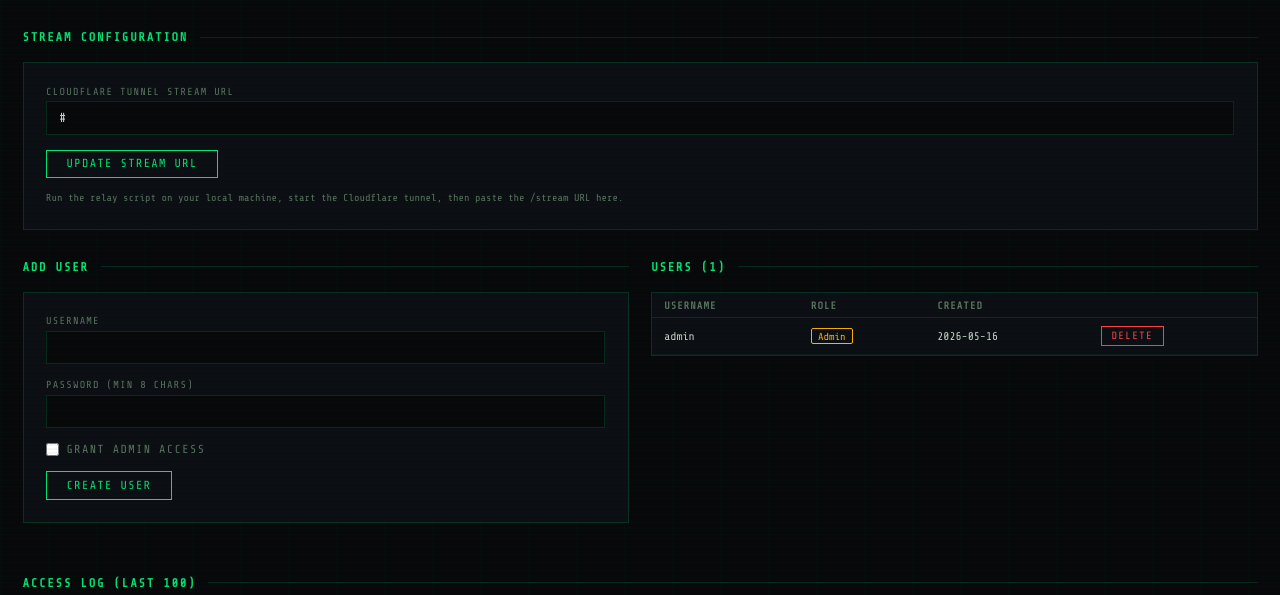
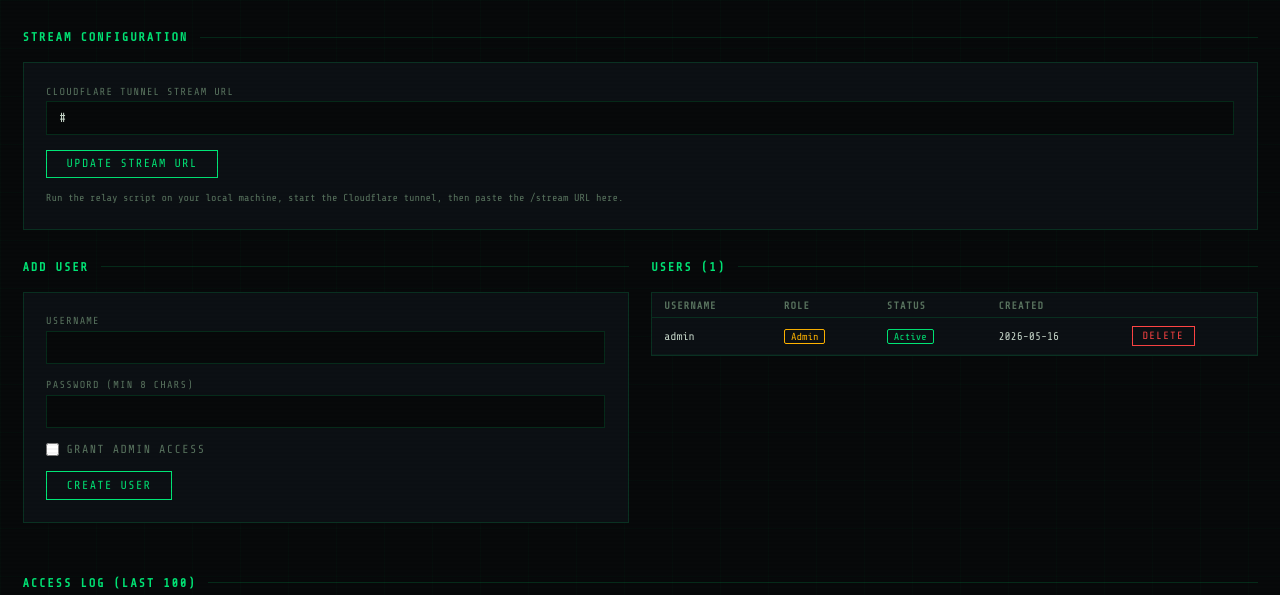
Before and after one commit to Elvienist/sentinel, a Flask app: template templates/admin.html in a window 1280 px wide. Shown: the top 595 px of the page. Run offline with Flask 3, Linux system fonts and the light colour scheme; tables that the repository leaves empty hold one stand-in row (values such as "Sample post"); the template is opened without the code that fills it: values that come from a table or form of the project are taken from there, most other values are stand-ins (such as "Sample title", 1, 10 or a date in 2020); some libraries are stand-ins or nearby versions.

Commit message:
Update admin.html
Unlock and Password strengthening

```diff
--- a/templates/admin.html
+++ b/templates/admin.html
@@ -65,6 +65,7 @@
             <tr>
               <th>Username</th>
               <th>Role</th>
+              <th>Status</th>
               <th>Created</th>
               <th></th>
             </tr>
@@ -74,21 +75,32 @@
             <tr>
               <td>{{ u.username }}</td>
               <td>
-                {% if u.is_admin %}
-                  <span class="tag tag-amber">Admin</span>
+                {% if u.is_admin %}<span class="tag tag-amber">Admin</span>
+                {% else %}<span class="tag tag-dim">Viewer</span>{% endif %}
+              </td>
+              <td>
+                {% if u.is_locked() %}
+                  <span class="tag tag-red">Locked {{ u.lockout_remaining() }}m</span>
                 {% else %}
-                  <span class="tag tag-dim">Viewer</span>
+                  <span class="tag tag-green">Active</span>
                 {% endif %}
               </td>
               <td>{{ u.created_at.strftime('%Y-%m-%d') }}</td>
-              <td>
+              <td style="display:flex;gap:.4rem;flex-wrap:wrap">
                 {% if u.id != current_user.id %}
-                <form method="POST" style="display:inline"
+                  {% if u.is_locked() %}
+                  <form method="POST" style="display:inline">
+                    <input type="hidden" name="action" value="unlock_user"/>
+                    <input type="hidden" name="user_id" value="{{ u.id }}"/>
+                    <button class="btn btn-sm">Unlock</button>
+                  </form>
+                  {% endif %}
+                  <form method="POST" style="display:inline"
                       onsubmit="return confirm('Delete {{ u.username }}?')">
-                  <input type="hidden" name="action"  value="delete_user"/>
-                  <input type="hidden" name="user_id" value="{{ u.id }}"/>
-                  <button class="btn btn-danger btn-sm">Delete</button>
-                </form>
+                    <input type="hidden" name="action" value="delete_user"/>
+                    <input type="hidden" name="user_id" value="{{ u.id }}"/>
+                    <button class="btn btn-danger btn-sm">Delete</button>
+                  </form>
                 {% else %}
                   <span style="font-family:var(--mono);font-size:.68rem;color:var(--dim)">(you)</span>
                 {% endif %}
```
